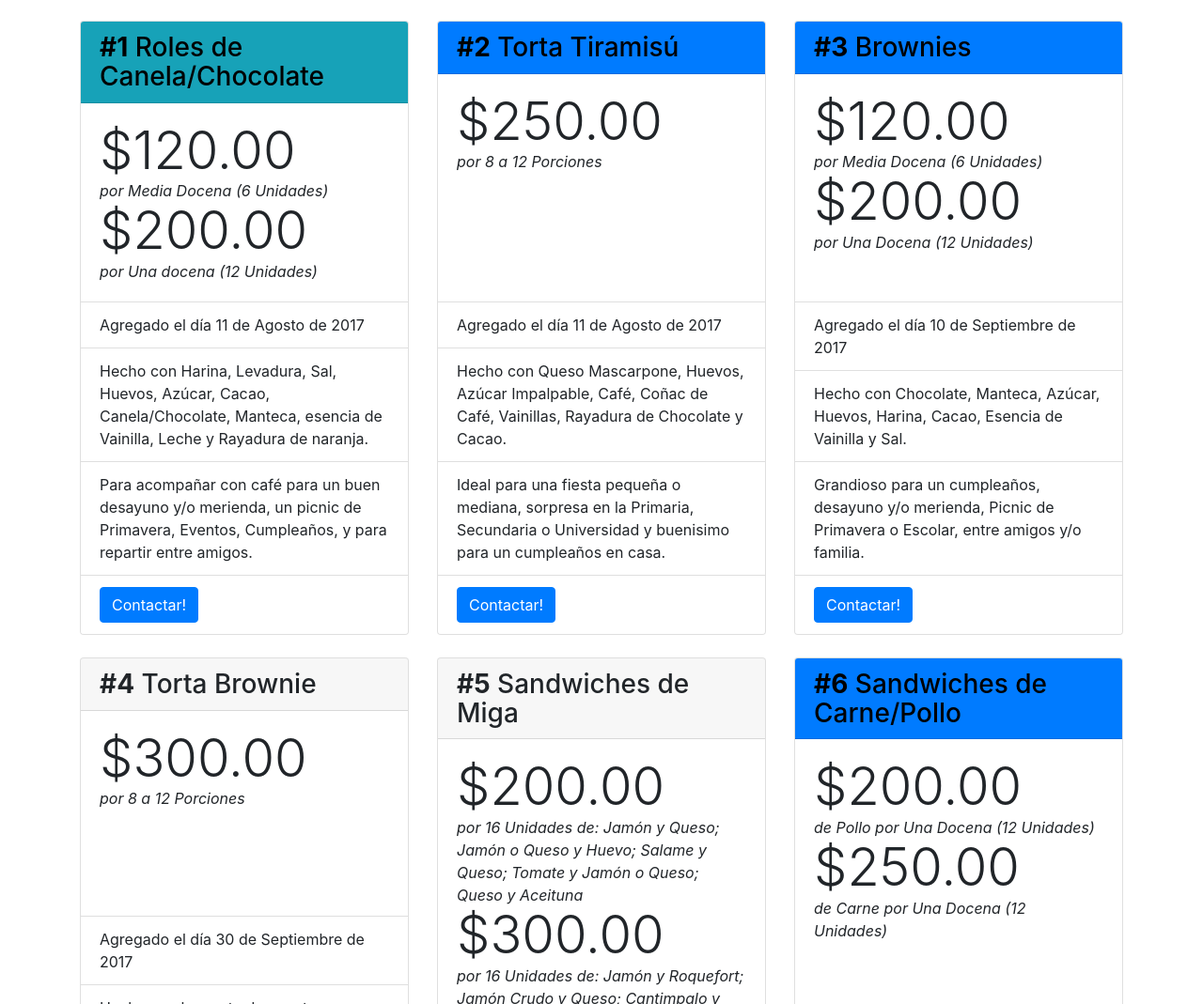
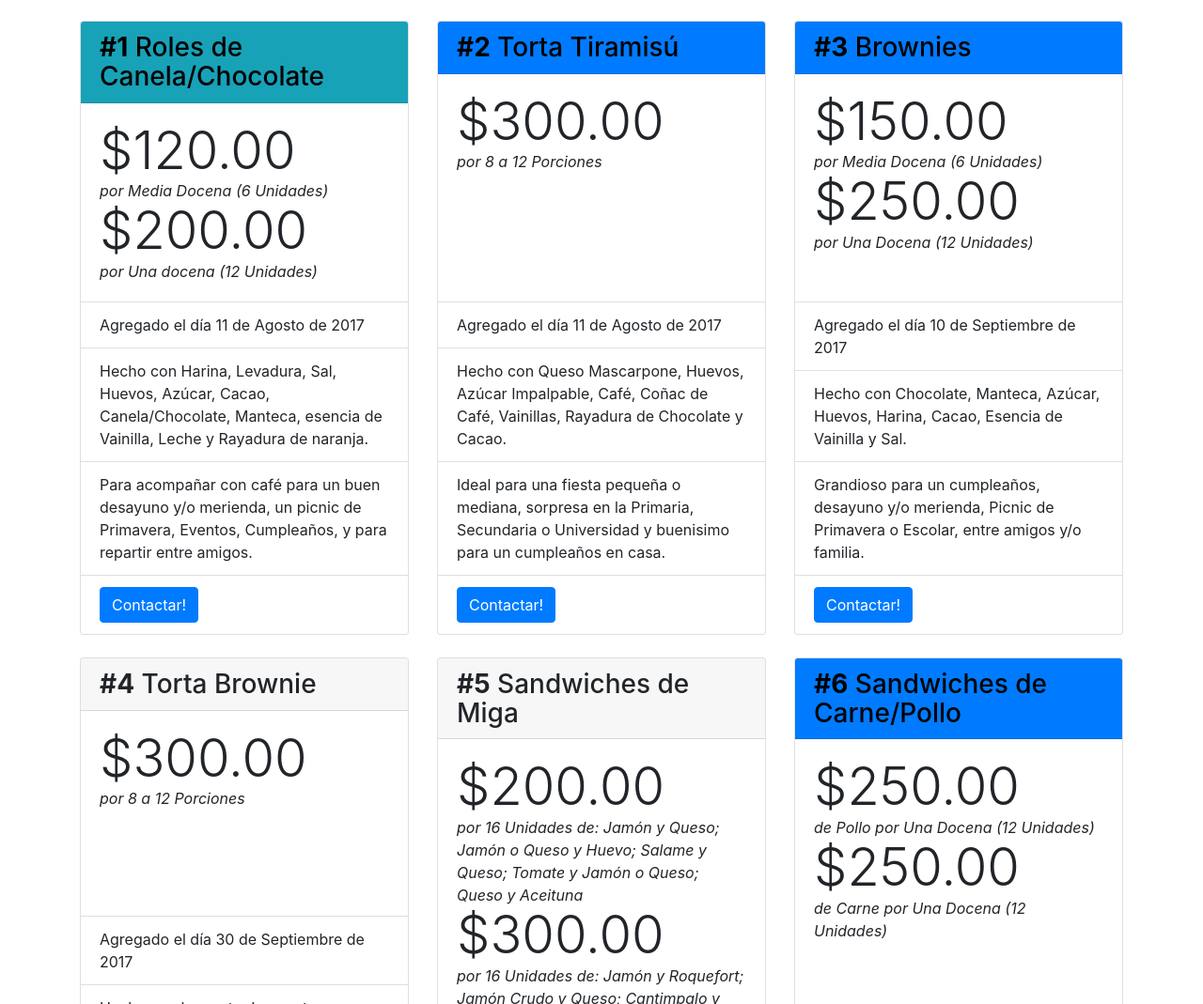
Before and after one commit to KevinPalacios/kevinpalacios.github.io, a website: page menu.html in a window 1280 px wide. Shown: the part 726-1795 px from the top of the page at 94% size. Drawn offline with Linux system fonts and the light colour scheme.

Commit message:
Update menu.html

```diff
--- a/menu.html
+++ b/menu.html
@@ -155,7 +155,7 @@
           <div class="card h-100">
             <h3 class="card-header bg-primary text-white"><strong>#2</strong> Torta Tiramisú</h3>
             <div class="card-body">
-              <div class="display-4">$250.00</div>
+              <div class="display-4">$300.00</div>
               <div class="font-italic">por 8 a 12 Porciones</div>
             </div>
             <ul class="list-group list-group-flush">
@@ -172,9 +172,9 @@
           <div class="card h-100">
             <h3 class="card-header bg-primary text-white"><strong>#3</strong> Brownies</h3>
             <div class="card-body">
-              <div class="display-4">$120.00</div>
+              <div class="display-4">$150.00</div>
               <div class="font-italic">por Media Docena (6 Unidades)</div>
-              <div class="display-4">$200.00</div>
+              <div class="display-4">$250.00</div>
               <div class="font-italic">por Una Docena (12 Unidades)</div>
             </div>
             <ul class="list-group list-group-flush">
@@ -227,7 +227,7 @@
           <div class="card h-100">
             <h3 class="card-header bg-primary text-white"><strong>#6</strong> Sandwiches de Carne/Pollo</h3>
             <div class="card-body">
-              <div class="display-4">$200.00</div>
+              <div class="display-4">$250.00</div>
               <div class="font-italic">de Pollo por Una Docena (12 Unidades)</div>
               <div class="display-4">$250.00</div>
               <div class="font-italic">de Carne por Una Docena (12 Unidades)</div>
```
